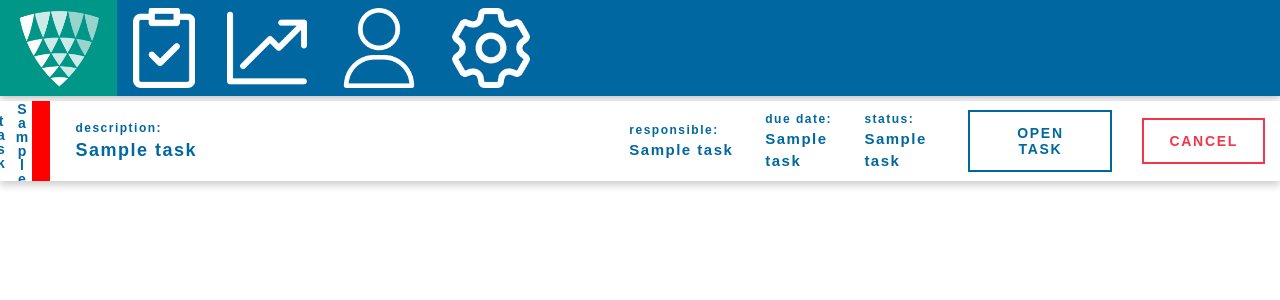
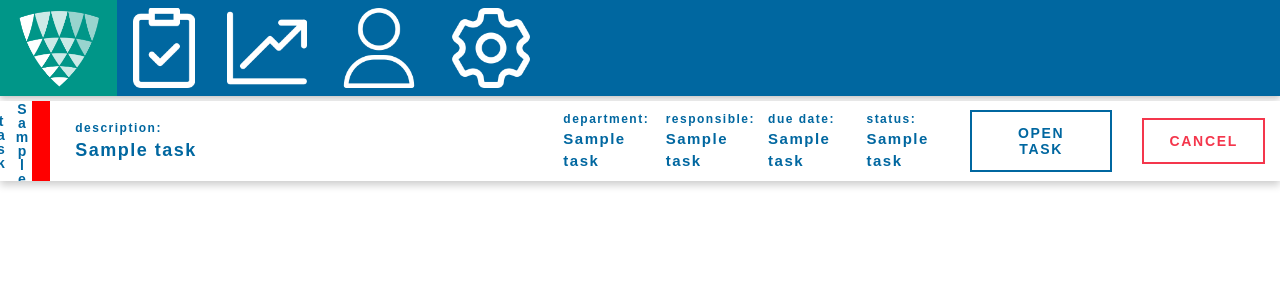
Before and after one commit to patrickvanriesen/patrick, a Flask app: template templates/home.html in a window 1280 px wide. Shown: the top 300 px of the page. Run offline with Flask 3, Linux system fonts and the light colour scheme; the template is opened without the code that fills it: most values are stand-ins (such as "Sample title", 1, 10 or a date in 2020).

```diff
--- a/templates/home.html
+++ b/templates/home.html
@@ -13,11 +13,16 @@
         <!-- zone color -->
         <div style="background-color:{{ task[21] }};width:1.5%;" class="zone_color"></div>
         <!-- Task description (width(incl.)34%) -->
-        <div class="task_description" style="width:45%">
+        <div class="task_description" style="width:40%">
             <small class="lineage_font_semi_bold">description:</small>
             <strong class="lineage_font_semi_bold" style="font-size:18px;">{{task[1]}}</strong></div>
+         <!-- department  -->
+        <div class="task_description" style="width:8%" >
+            <small class="lineage_font_semi_bold" >department:</small>
+            <strong class="lineage_font_semi_bold" >{{task[3]}}</strong>
+        </div>
         <!-- responsible (44) -->
-        <div class="task_description" style="width:11%" >
+        <div class="task_description" style="width:8%" >
             <small class="lineage_font_semi_bold" >responsible:</small>
             <strong class="lineage_font_semi_bold" >{{task[2]}}</strong>
         </div>
```
Also changed, not shown: KBL.db.
